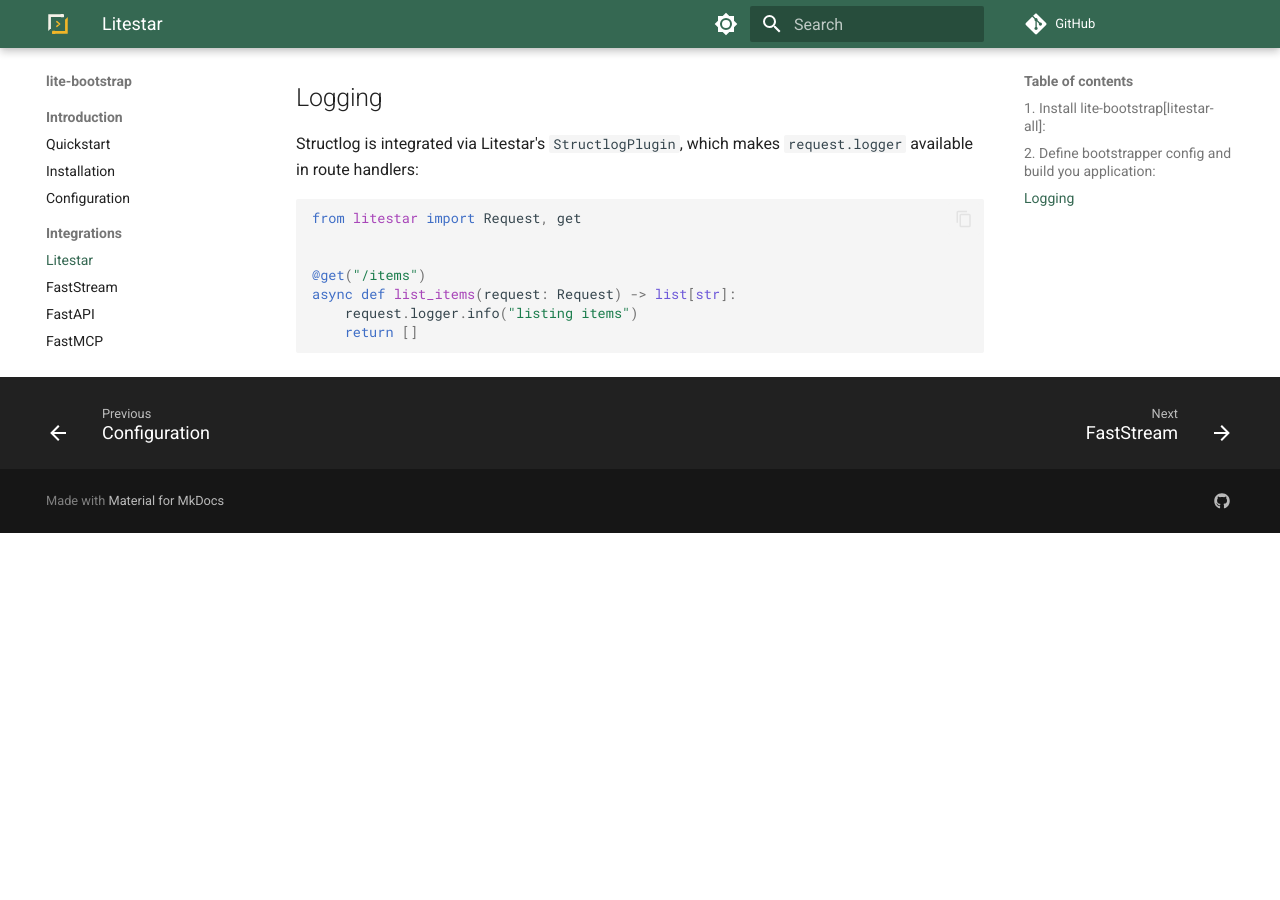
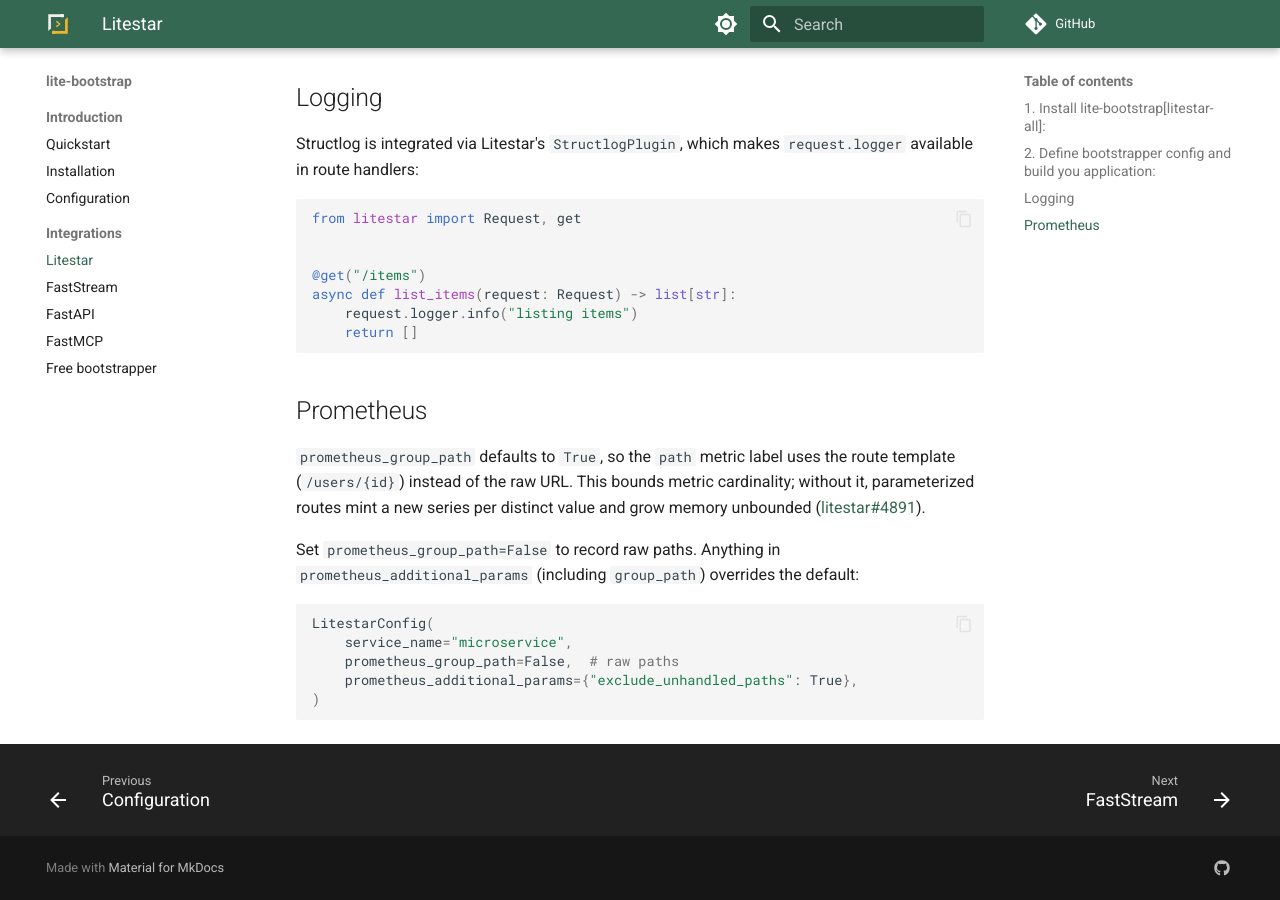
Before and after one commit to modern-python/lite-bootstrap, an MkDocs documentation site: the page built from docs/integrations/litestar.md, in a window 1280 px wide and 900 px high, scrolled down 836 px. Built offline with MkDocs 1.6.1 and Material for MkDocs 9.7.7, drawn with Linux system fonts in a browser that asks for light colours; comment, search, counter and statistics services are not loaded; before the commit the page ends 1369 px from its top, so only the background shows below that.

Commit message:
feat(litestar): default prometheus group_path=True to bound cardinality (#144)
Litestar's PrometheusConfig defaults group_path=False, so the `path`
metric label records the raw URL. Parameterized routes then mint one
series per distinct value and grow the registry unbounded, causing
memory growth (see litestar-org/litestar#4891).

Add LitestarConfig.prometheus_group_path (default True) so the label
uses the route template. The instrument merges
{"group_path": <field>, **prometheus_additional_params} so the dict
still overrides the field without a kwarg collision, keeping the
existing group_path-via-additional_params workaround working.

FastAPI is unaffected: prometheus_fastapi_instrumentator already
labels by route template.

Co-authored-by: Claude Opus 4.8 (1M context) <noreply@anthropic.com>

````diff
--- a/docs/integrations/litestar.md
+++ b/docs/integrations/litestar.md
@@ -60,3 +60,21 @@ async def list_items(request: Request) -> list[str]:
     request.logger.info("listing items")
     return []
 ```
+
+## Prometheus
+
+`prometheus_group_path` defaults to `True`, so the `path` metric label uses the
+route template (`/users/{id}`) instead of the raw URL. This bounds metric
+cardinality; without it, parameterized routes mint a new series per distinct
+value and grow memory unbounded ([litestar#4891](https://github.com/litestar-org/litestar/issues/4891)).
+
+Set `prometheus_group_path=False` to record raw paths. Anything in
+`prometheus_additional_params` (including `group_path`) overrides the default:
+
+```python
+LitestarConfig(
+    service_name="microservice",
+    prometheus_group_path=False,  # raw paths
+    prometheus_additional_params={"exclude_unhandled_paths": True},
+)
+```
````
Also changed, not shown: architecture/instruments.md (+14 -0 lines), 2 other files.
